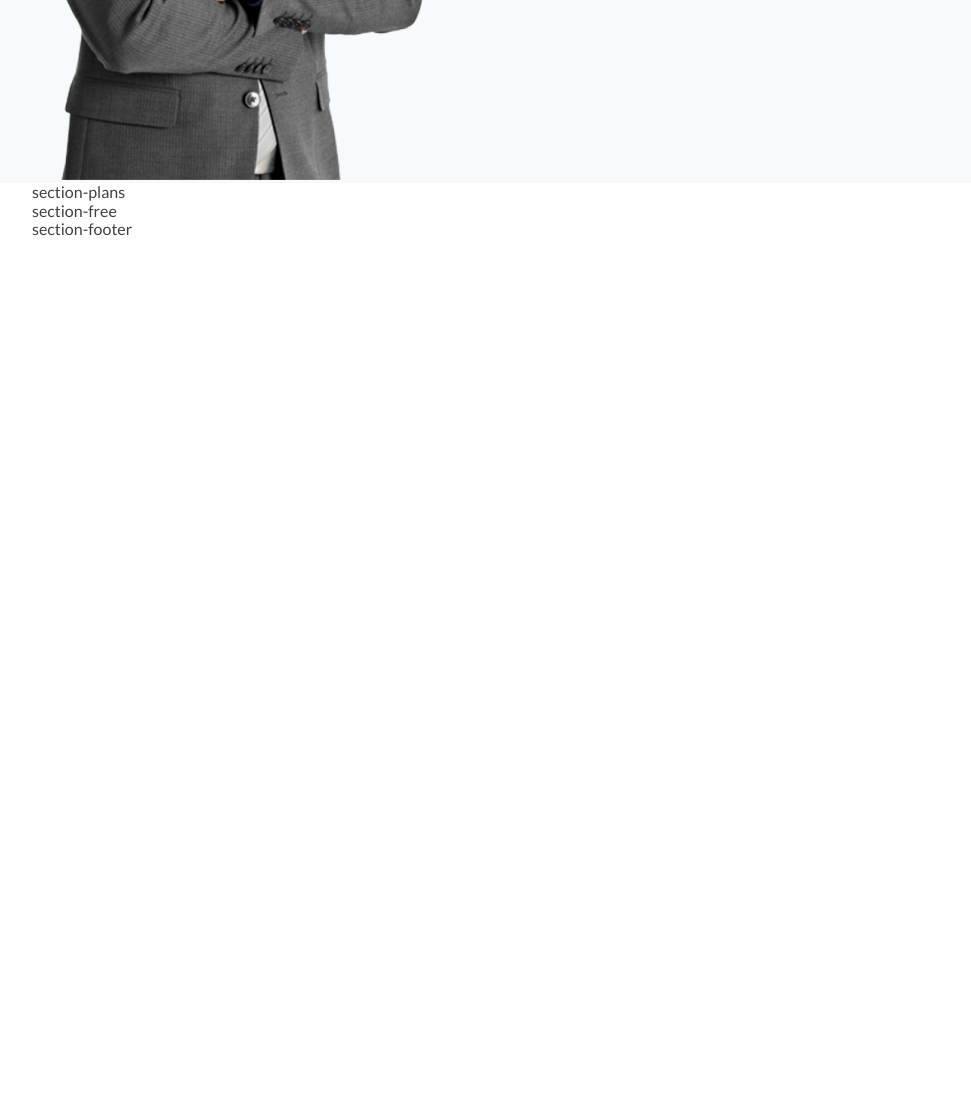
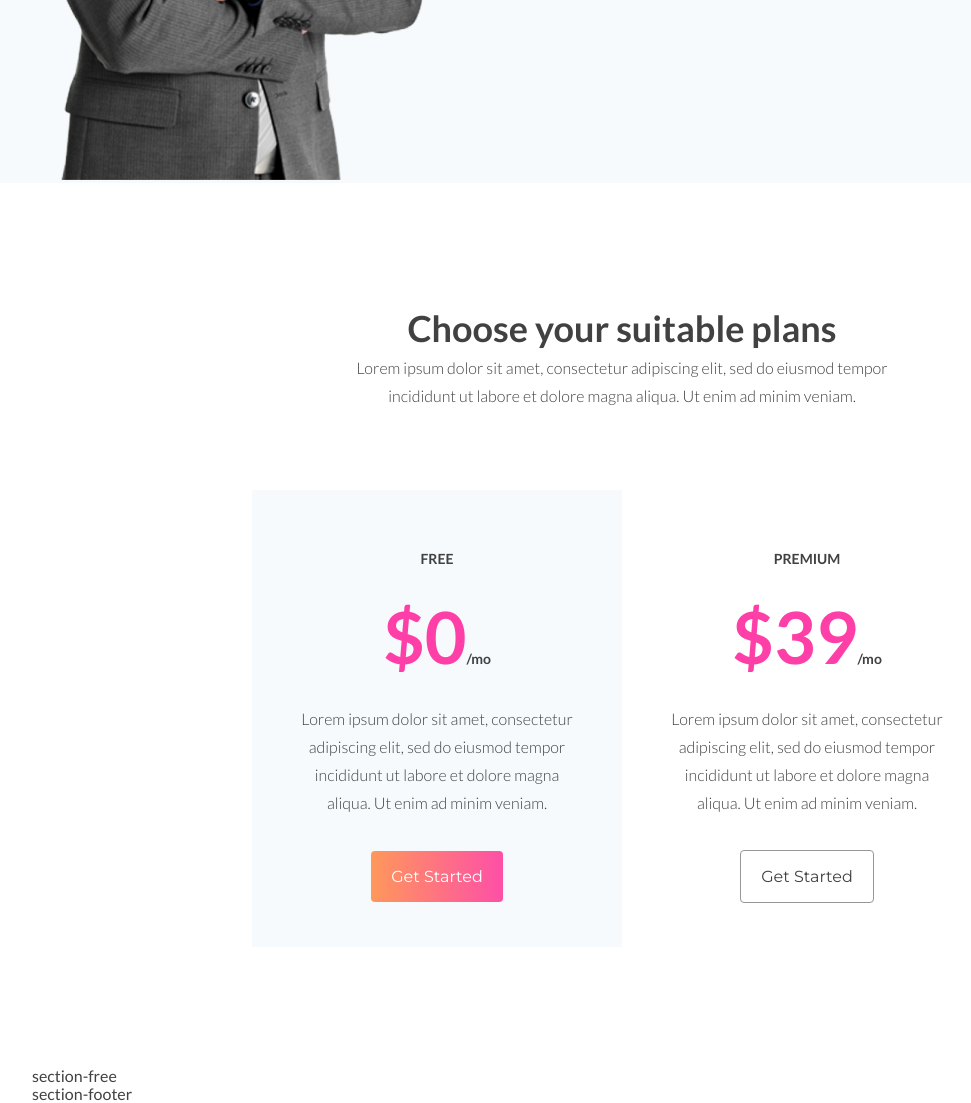
Before and after one commit to LeMa7/marketika-landing, a website: page index.html in a window 1280 px wide. Shown: the part 2392-3495 px from the top of the page, without its empty margins (18-989 px from the left). Before the commit the page ends 2630 px from the top, so only its background shows below. Drawn offline with Linux system fonts and the light colour scheme.

Commit message:
add fifth section

```diff
--- a/index.html
+++ b/index.html
@@ -31,7 +31,7 @@
                             <input type="text" placeholder="Your Email">
                         </div>
                         <div class="section-header-wrapper__form-button">
-                            <button>Get Started</button>
+                            <button class="btn-main">Get Started</button>
                         </div>
                     </div>
                 </div>
@@ -101,7 +101,7 @@
     <section class="section-outer section-founder">
         <div class="section-inner">
             <div class="section-founder__img">
-                <img src="img/founder.png"/>
+                <img src="img/founder.png" />
             </div>
             <div class="section-founder__content">
                 <div class="section-founder__content-text">Content should be a journey. It should hit users at all the
@@ -116,7 +116,31 @@
 
     <section class="section-outer section-plans">
         <div class="section-inner">
-            section-plans
+            <div class="section-plans__title">Choose your suitable plans</div>
+            <div class="section-plans__subtitle">Lorem ipsum dolor sit amet, consectetur adipiscing elit, sed do eiusmod
+                tempor incididunt ut labore et dolore magna aliqua. Ut enim ad minim veniam.</div>
+            <div class="section-plans__list">
+                <div class="section-plans__list-item active">
+                    <div class="section-plans__list-item_title">FREE</div>
+                    <div class="section-plans__list-item_price"><span class="prefix">$0</span><span class="postfix">/mo</span> </div>
+                    <div class="section-plans__list-item_description">Lorem ipsum dolor sit amet, consectetur adipiscing
+                        elit, sed do eiusmod tempor incididunt ut labore et dolore magna aliqua. Ut enim ad minim
+                        veniam.</div>
+                    <div class="section-plans__list-item_button">
+                        <a href="#" class="btn-main">Get Started</a>
+                    </div>
+                </div>
+                <div class="section-plans__list-item">
+                    <div class="section-plans__list-item_title">PREMIUM</div>
+                    <div class="section-plans__list-item_price"><span class="prefix">$39</span><span class="postfix">/mo</span></div>
+                    <div class="section-plans__list-item_description">Lorem ipsum dolor sit amet, consectetur adipiscing
+                        elit, sed do eiusmod tempor incididunt ut labore et dolore magna aliqua. Ut enim ad minim
+                        veniam.</div>
+                    <div class="section-plans__list-item_button">
+                        <a href="#" class="btn-secondary">Get Started</a>
+                    </div>
+                </div>
+            </div>
         </div>
     </section>
 
--- a/scss/style.scss
+++ b/scss/style.scss
@@ -5,6 +5,20 @@
 }
 @mixin font-montserrat {
   font-family: "Montserrat", sans-serif;
+}
+
+@mixin start-button{
+  @include font-montserrat;
+
+  font-size: 16px;
+  margin: 0;
+  padding: 16px 20px;
+  border: none;
+  outline: none;
+  border-radius: 4px;
+  color: #ffffff;
+  cursor: pointer;
+  text-decoration: none;
 }
 
 * {
@@ -39,6 +53,24 @@ body {
     color: #6c6c6c;
   }
 }
+
+
+  .btn-main {
+    @include start-button;
+
+    background: linear-gradient(to right, #fe985b, #fe4fa7);
+    border:none;
+    color:#ffffff;
+  }
+
+  .btn-secondary {
+    @include start-button;
+
+    border:1px solid #979797;
+    color: #414141;
+    background: #ffffff;
+  }
+
 
 .section-header {
   color: #ffffff;
@@ -123,20 +155,6 @@ body {
           }
         }
       }
-      &-button {
-        button {
-          @include font-montserrat;
-
-          font-size: 16px;
-          margin: 0;
-          padding: 16px 20px;
-          border: none;
-          outline: none;
-          border-radius: 4px;
-          background: linear-gradient(to right, #fe985b, #fe4fa7);
-          color: #ffffff;
-        }
-      }
     }
   }
 }
@@ -190,7 +208,7 @@ body {
 
 .section-founder {
   background-color: #f6fafd;
-padding-top: 34px;
+  padding-top: 34px;
 
   .section-inner {
     display: flex;
@@ -220,3 +238,64 @@ padding-top: 34px;
     }
   }
 }
+
+.section-plans {
+  padding-top: 120px;
+  padding-bottom: 120px;
+  text-align: center;
+
+  &__title {
+    font-size: 36px;
+    line-height: 51px;
+    font-weight: bold;
+  }
+  &__subtitle {
+    font-size: 16px;
+    line-height: 28px;
+    font-weight: 300;
+    margin: 0 auto 80px;
+    width: 50%;
+  }
+  &__list {
+    display: flex;
+    justify-content: center;
+
+    &-item {
+      flex-basis: 370px;
+      padding: 60px 45px;
+
+      &_title {
+        font-size: 14px;
+        line-height: 17px;
+        font-weight: bold;
+        text-transform: uppercase;
+        margin-bottom: 26px;
+      }
+      &_price {
+        margin-bottom: 26px;
+
+        .prefix {
+          color: #fe3fa7;
+          font-size: 72px;
+          line-height: 86px;
+          font-weight: bold;
+        }
+        .postfix {
+          font-size: 14px;
+          line-height: 17px;
+          font-weight: bold;
+        }
+      }
+      &_description {
+        font-size: 16px;
+        line-height: 28px;
+        font-weight: 300;
+        margin-bottom: 50px;
+      }
+
+      &.active {
+        background-color: #f6fafd;
+      }
+    }
+  }
+}
```
Also changed, not shown: css/style.css.
